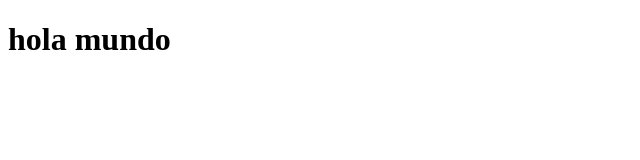
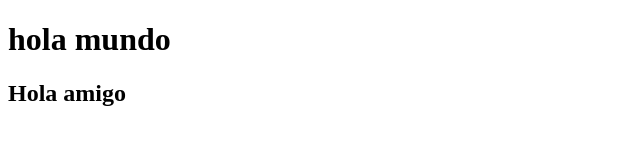
Before and after one commit to SebastianHerreraPC/new-repo, a plain HTML site: page index.html in a window 1280 px wide. Shown: the whole page, without its empty margins (0-640 px from the left). Drawn offline with Linux system fonts and the light colour scheme.

Commit message:
subtitle added

```diff
--- a/index.html
+++ b/index.html
@@ -8,5 +8,6 @@
   </head>
   <body>
     <h1>hola mundo</h1>
+    <h2>Hola amigo</h2>
   </body>
 </html>
```
